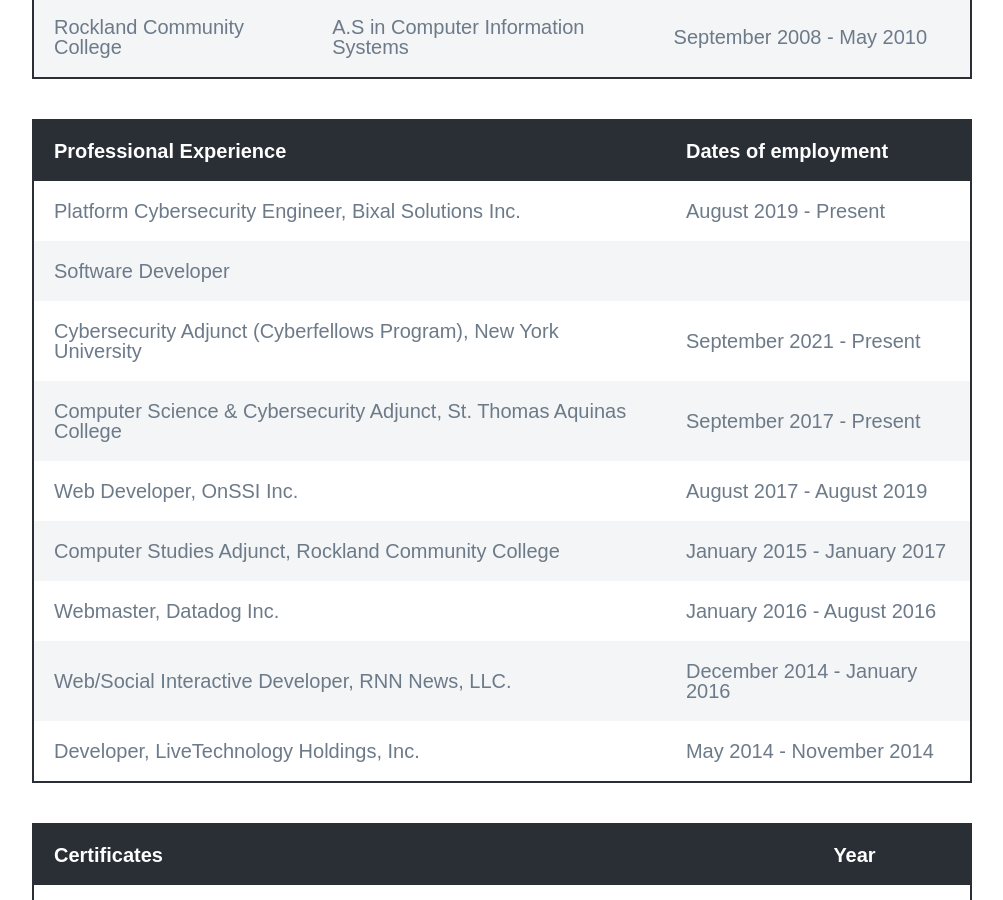
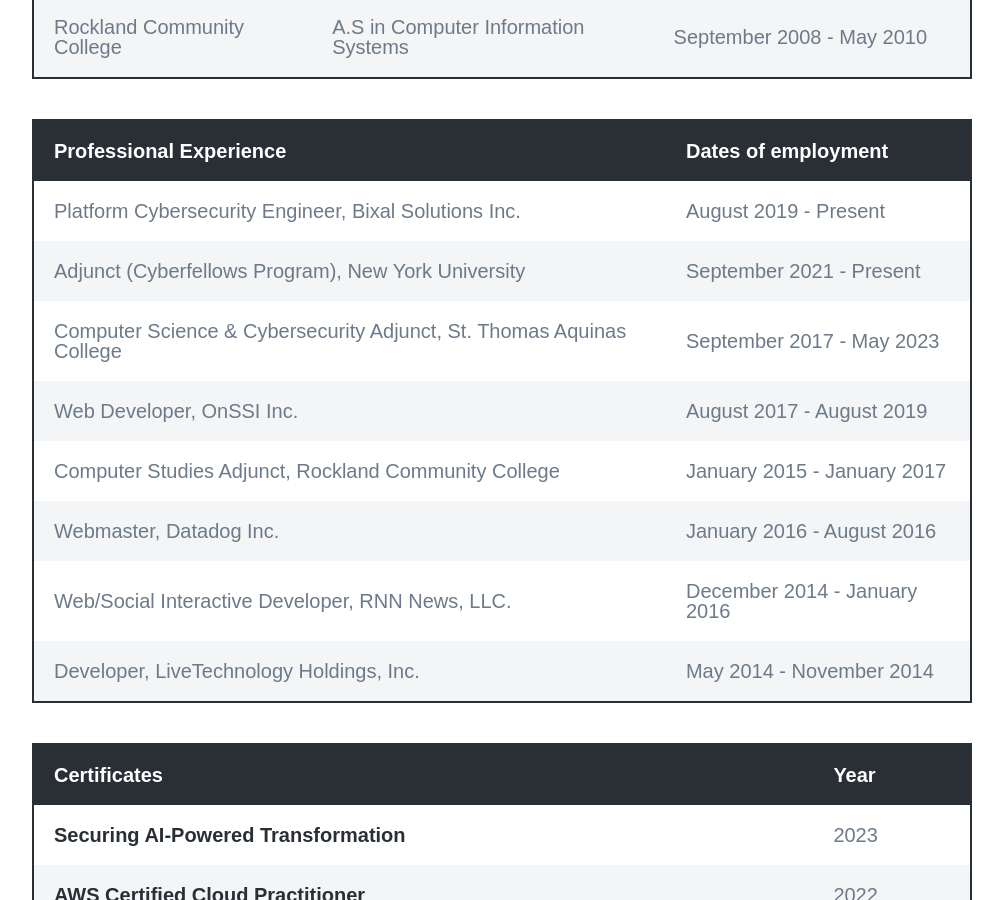
Before and after one commit to paoga87/jekyll-v2, a Jekyll site: the page built from _pages/resume.md, in a window 1280 px wide and 900 px high, scrolled down 947 px. Shown: the whole window, without its empty margins (138-1141 px from the left). Built offline with Jekyll 4.4.1, drawn with Linux system fonts in a browser that asks for light colours; nearby versions of some CDN libraries; some web fonts are replaced.

Commit message:
Jan. 24 updates to the about and resume pages (#13)

```diff
--- a/_pages/resume.md
+++ b/_pages/resume.md
@@ -15,9 +15,8 @@ featured_image: /images/resume_cover.jpg
 | Professional Experience                              | Dates of employment            |
 |------------------------------------------------------|--------------------------------|
 | Platform Cybersecurity Engineer, Bixal Solutions Inc. | August 2019 - Present         |
-| Software Developer                                                                    |
-| Cybersecurity Adjunct (Cyberfellows Program), New York University | September 2021 - Present |
-| Computer Science & Cybersecurity Adjunct, St. Thomas Aquinas College | September 2017 - Present       |
+| Adjunct (Cyberfellows Program), New York University   | September 2021 - Present      |
+| Computer Science & Cybersecurity Adjunct, St. Thomas Aquinas College | September 2017 - May 2023 |
 | Web Developer, OnSSI Inc.                            | August 2017 - August 2019      |
 | Computer Studies Adjunct, Rockland Community College | January 2015 - January 2017    |
 | Webmaster, Datadog Inc.                              | January 2016 - August 2016     |
@@ -27,7 +26,7 @@ featured_image: /images/resume_cover.jpg
 | Certificates                           | Year |
 |----------------------------------------|------|
 | [Securing AI-Powered Transformation](https://maven.com/certificate/IcMBfFuT)   | 2023 |
-| [AWS Certified Cloud Practitioner](https://www.credly.com/badges/6d32086a-2e0e-412a-b1dc-3e50e74ed038?source=https://paolagarcia.com)       | 2022 |
+| [AWS Certified Cloud Practitioner](https://www.credly.com/badges/6d32086a-2e0e-412a-b1dc-3e50e74ed038?source=https://paolagarcia.com) | 2022 |
 | [CompTIA PenTest+](https://www.credly.com/badges/44f3b55f-5ed7-4eb6-b6f5-77ebb010e493/public_url)                       | 2021 |
 | [CompTIA - CNVP Stackable Certification](https://www.credly.com/badges/4504655b-3230-4c22-9a36-d38b7e578b92/public_url) | 2021 |
 | [CompTIA Security+](https://www.credly.com/badges/4e9a0ea2-b92b-4033-a6c6-a99b9b9cf3f9/public_url)                      | 2020 |
```
Also changed, not shown: _pages/about.md (+2 -2 lines), 1 other file.
